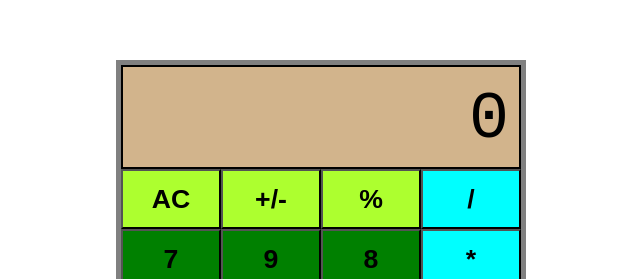
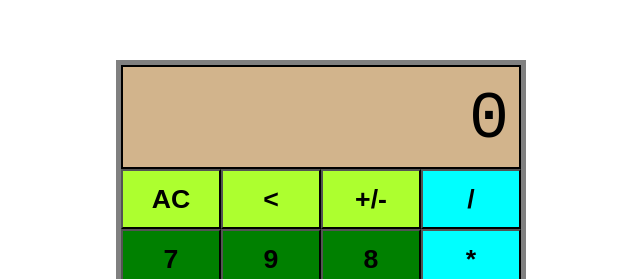
Before and after one commit to luke1thompson/TopCalc, a plain HTML site: page index.html in a window 1280 px wide. Shown: the part 141-420 px from the top of the page, 319-959 px from the left. Drawn offline with Linux system fonts and the light colour scheme.

Commit message:
replaces % button with <

```diff
--- a/index.html
+++ b/index.html
@@ -14,8 +14,8 @@
         <div class="buttons">
             <div class="row">
                 <button class="function" id="clear">AC</button>
+                <button class="function" id="back">&lt;</button>
                 <button class="function" id="sign">+/-</button>
-                <button class="function" id="percent">%</button>
                 <button class="operator" id="/">/</button>
             </div>
             <div class="row">
```
